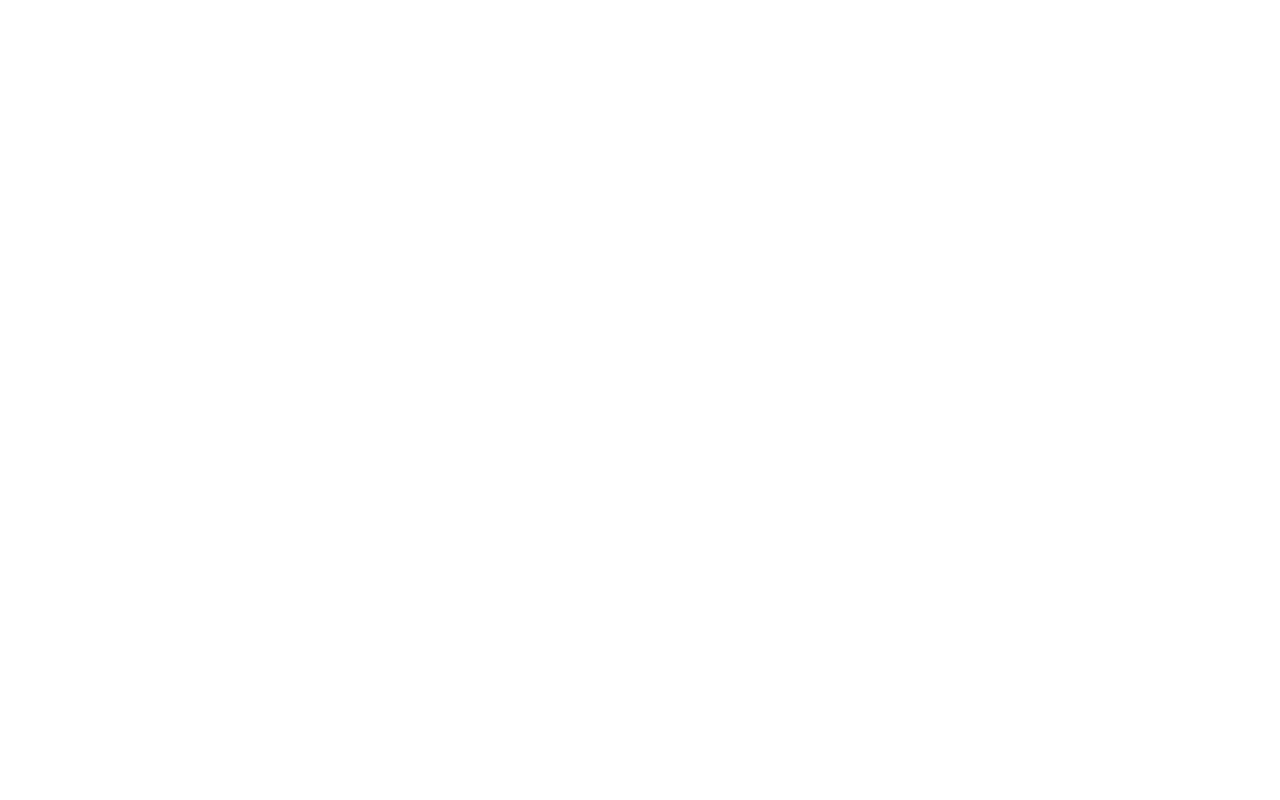
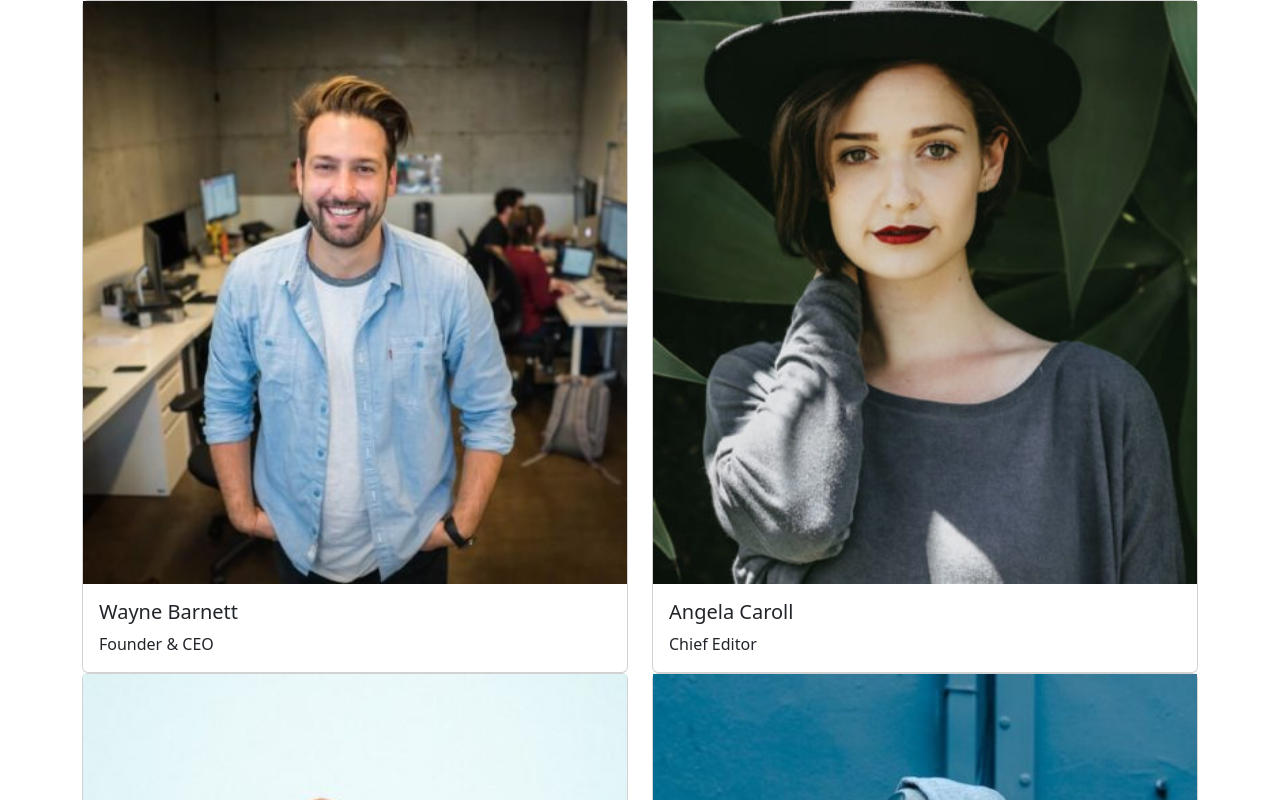
Before and after one commit to giuseppesciacca/js-our-team, a plain HTML site: page index.html in a window 1280 px wide. Shown: the top 800 px of the page. Drawn offline with nearby package versions, Linux system fonts and the light colour scheme.

Commit message:
[add] member info in card on DOM

```diff
--- a/assets/js/main.js
+++ b/assets/js/main.js
@@ -40,9 +40,23 @@ const ourTeam = [
     }
 ];
 
+const rowEl = document.querySelector('.row');
+
 /* Stampare su console per ogni membro del team le informazioni */
 for (let i = 0; i < ourTeam.length; i++) {  //scorro attraverso l'array
     const member = ourTeam[i];
+    //Stampare le informazioni su DOM in card
+    const cardMarkup = `
+                <div class="col">
+                    <div class="card">
+                        <img src="./assets/img/${member.photo}" alt="${member.name}">
+                        <div class="card-body">
+                            <h5 class="card-title">${member.name}</h5>
+                            <p class="card-text">${member.role}</p>
+                        </div>
+                    </div>
+                </div>`;
+    rowEl.innerHTML += cardMarkup;
 
     for (const key in member) { //per ogni membro del Team mostro le proprietà
         console.log(key, member[key]); //stampo in console
--- a/index.html
+++ b/index.html
@@ -18,6 +18,11 @@
 </head>
 
 <body>
+    <div class="container">
+        <div class="row"></div>
+        <!-- ./row -->
+    </div>
+    <!-- ./container -->
 
     <!-- Bootstrap JS Bundle -->
     <script src="https://cdn.jsdelivr.net/npm/bootstrap@5.3.0-alpha1/dist/js/bootstrap.bundle.min.js"
```
